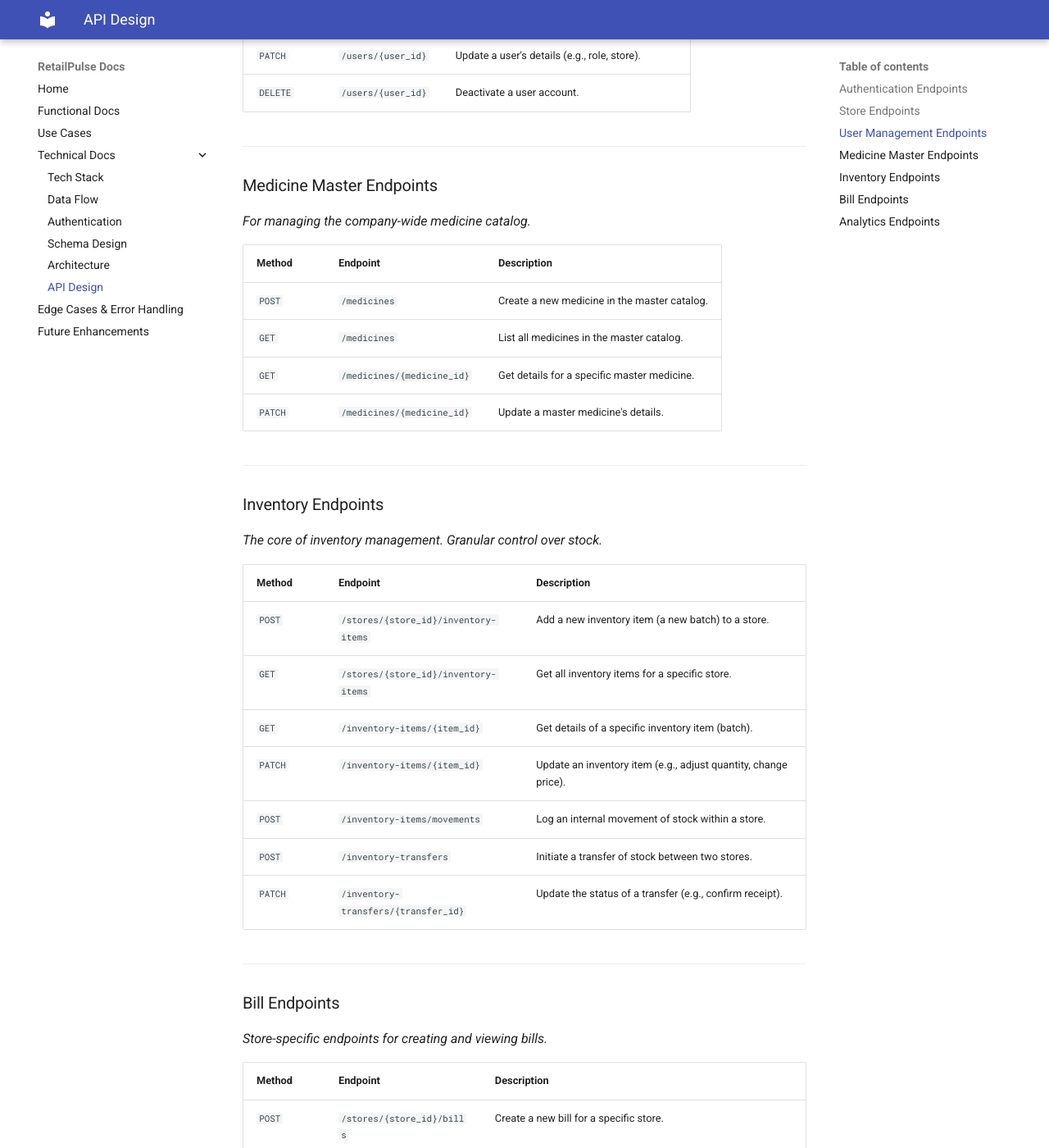
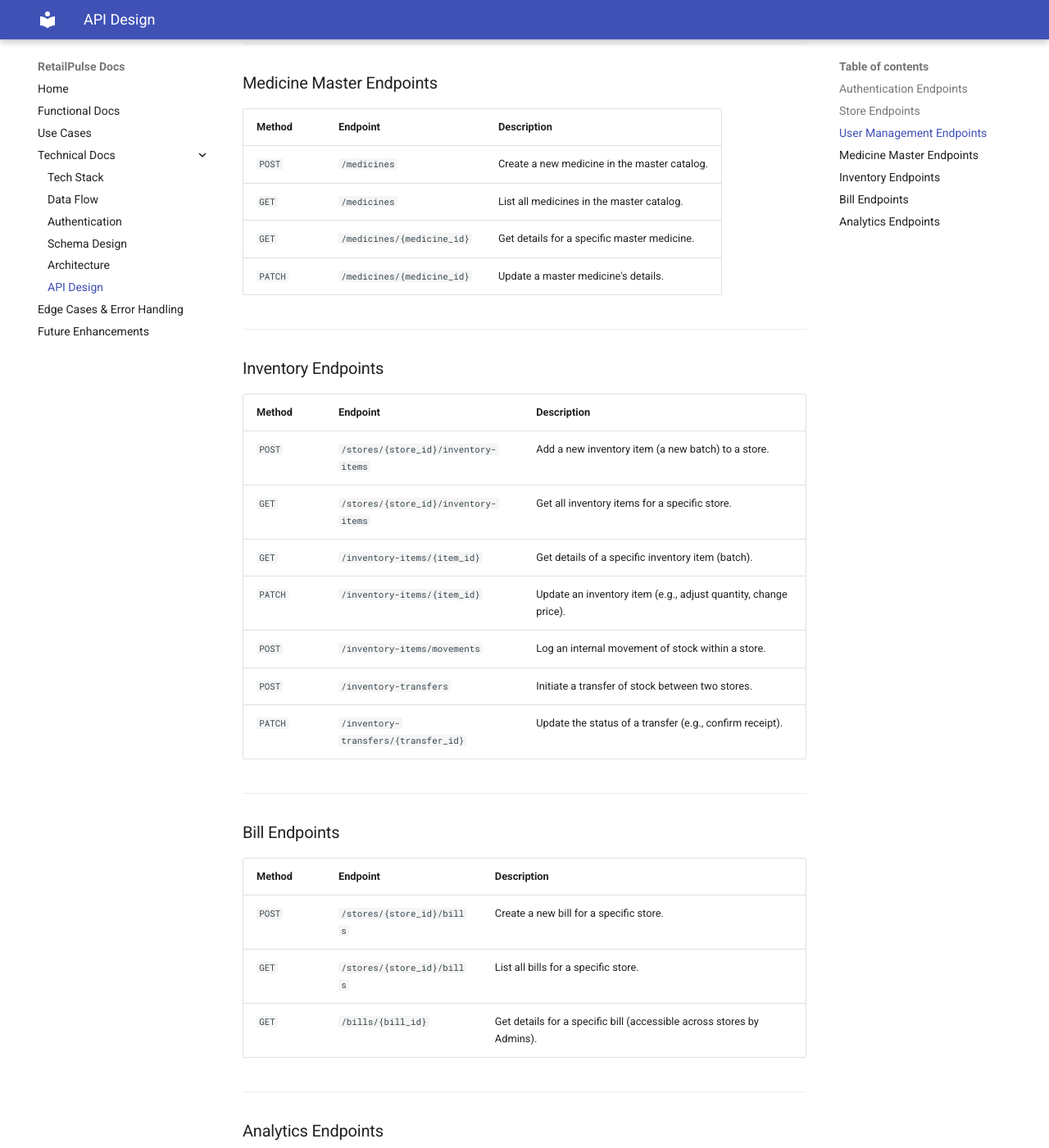
Before and after one commit to rohitagarwal-gkmit/retailpulse-docs, an MkDocs documentation site: the page built from docs/technical/api_design.md, in a window 1280 px wide and 1400 px high, scrolled down 1227 px. Shown: the whole window at 82% size. Built offline with MkDocs 1.6.1 and Material for MkDocs 9.7.7, drawn with Linux system fonts in a browser that asks for light colours; some of the changed text lies outside the part shown.

Commit message:
[refactor]: Remove redundant descriptions from API design documentation for clarity

```diff
--- a/docs/technical/api_design.md
+++ b/docs/technical/api_design.md
@@ -5,7 +5,6 @@ The API is designed following RESTful principles to provide a logical, hierarchi
 ---
 
 ### Authentication Endpoints
-*No change here. Authentication is the entry point.*
 
 | Method | Endpoint | Description |
 |---|---|---|
@@ -15,7 +14,6 @@ The API is designed following RESTful principles to provide a logical, hierarchi
 ---
 
 ### Store Endpoints
-*For Company Admins to manage the store network.*
 
 | Method | Endpoint | Description |
 |---|---|---|
@@ -27,7 +25,6 @@ The API is designed following RESTful principles to provide a logical, hierarchi
 ---
 
 ### User Management Endpoints
-*For Company Admins to manage users.*
 
 | Method | Endpoint | Description |
 |---|---|---|
@@ -40,7 +37,6 @@ The API is designed following RESTful principles to provide a logical, hierarchi
 ---
 
 ### Medicine Master Endpoints
-*For managing the company-wide medicine catalog.*
 
 | Method | Endpoint | Description |
 |---|---|---|
@@ -52,7 +48,6 @@ The API is designed following RESTful principles to provide a logical, hierarchi
 ---
 
 ### Inventory Endpoints
-*The core of inventory management. Granular control over stock.*
 
 | Method | Endpoint | Description |
 |---|---|---|
@@ -67,7 +62,6 @@ The API is designed following RESTful principles to provide a logical, hierarchi
 ---
 
 ### Bill Endpoints
-*Store-specific endpoints for creating and viewing bills.*
 
 | Method | Endpoint | Description |
 |---|---|---|
@@ -78,7 +72,6 @@ The API is designed following RESTful principles to provide a logical, hierarchi
 ---
 
 ### Analytics Endpoints
-*Flexible endpoints for company-wide or store-specific insights.*
 
 | Method | Endpoint | Description |
 |---|---|---|
```
